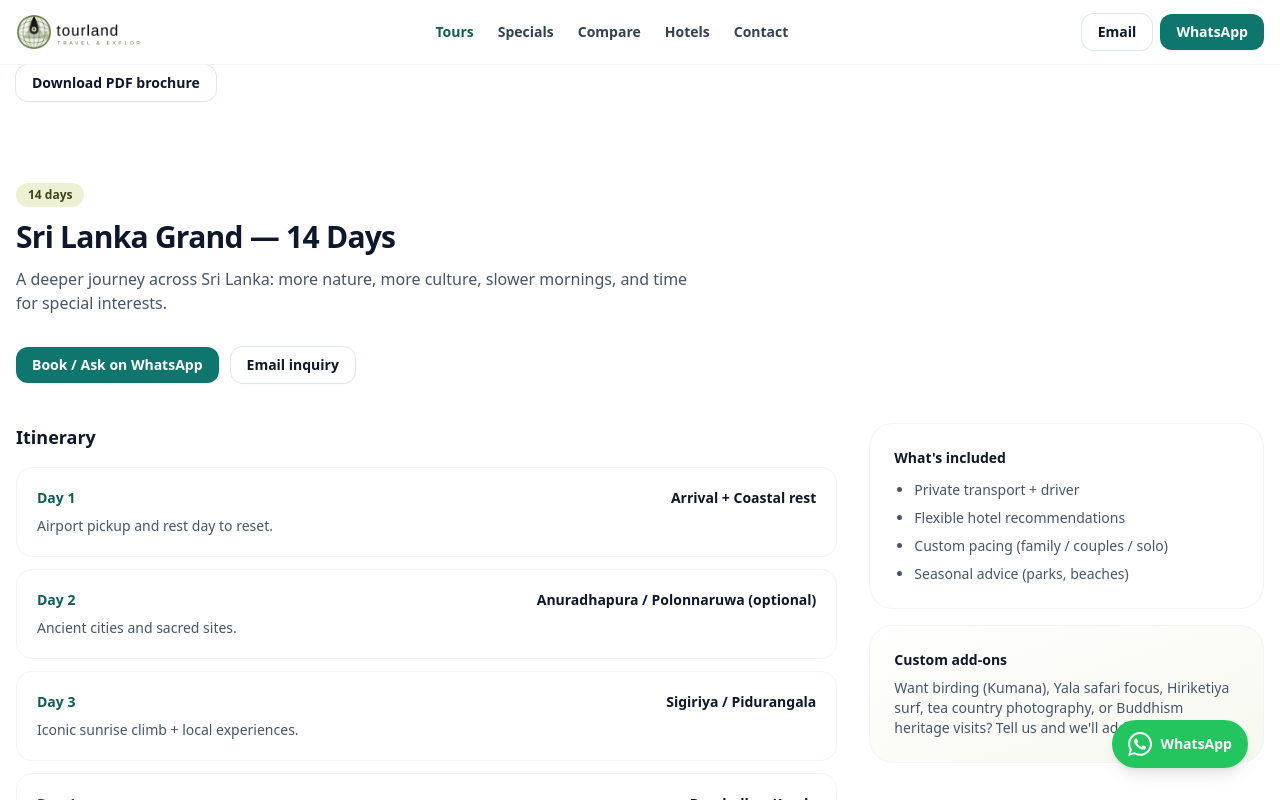
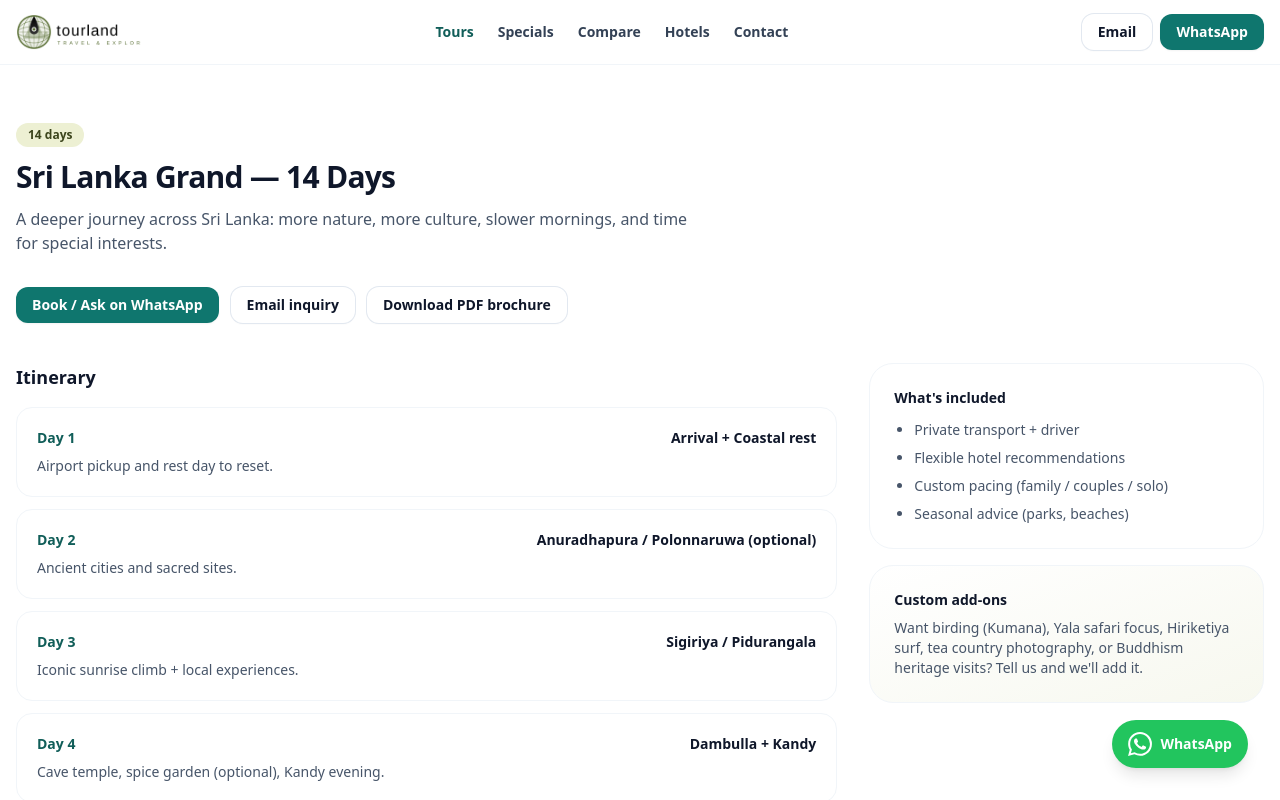
Before and after one commit to SuraMahesh/tourland, a React (Vite) app: page /tours/sri-lanka-14-days-grand in a window 1280 px wide. Shown: the top 800 px of the page. Built offline with nearby package versions, Linux system fonts and the light colour scheme.

Commit message:
Fix PDF button visibility: move inside Section

```diff
--- a/src/pages/TourDetail.jsx
+++ b/src/pages/TourDetail.jsx
@@ -51,26 +51,8 @@ export default function TourDetail() {
 
   return (
     <div>
-      <div className="container">
-        <button
-          className="btn btn-secondary mb-6"
-          onClick={downloadPdf}
-        >
-          Download PDF brochure
-        </button>
-      </div>
-
       <div ref={captureRef} style={{ background: '#fff' }}>
         <Section eyebrow={`${tour.days} days`} title={tour.title} desc={tour.summary}>
-
-          {/* Print header */}
-          <div className="hidden print:block mb-8 pb-4 border-b-2 border-brand-teal-600">
-            <div className="flex items-center justify-between">
-              <img src="/tourland-logo.png" alt="Tourland" className="h-12" />
-              <p className="text-sm text-slate-500">{tour.priceFrom}</p>
-            </div>
-            <p className="text-xs text-slate-400 mt-1">Tourland Sri Lanka | {contact.whatsappDisplay} | {contact.email}</p>
-          </div>
 
           <div className="flex flex-wrap items-center gap-3">
             <a className="btn btn-primary" href={wa} target="_blank" rel="noreferrer">
@@ -79,9 +61,12 @@ export default function TourDetail() {
             <a className="btn btn-secondary" href={`mailto:${contact.email}?subject=${encodeURIComponent(`Tour inquiry: ${tour.title}`)}`}>
               Email inquiry
             </a>
+            <button className="btn btn-secondary" onClick={downloadPdf}>
+              Download PDF brochure
+            </button>
           </div>
 
-          <div className="mt-10 grid gap-8 md:grid-cols-3" ref={captureRef}>
+          <div className="mt-10 grid gap-8 md:grid-cols-3">
             <div className="md:col-span-2">
               <h3 className="text-lg font-extrabold text-slate-900">Itinerary</h3>
               <div className="mt-4 grid gap-3">
```
